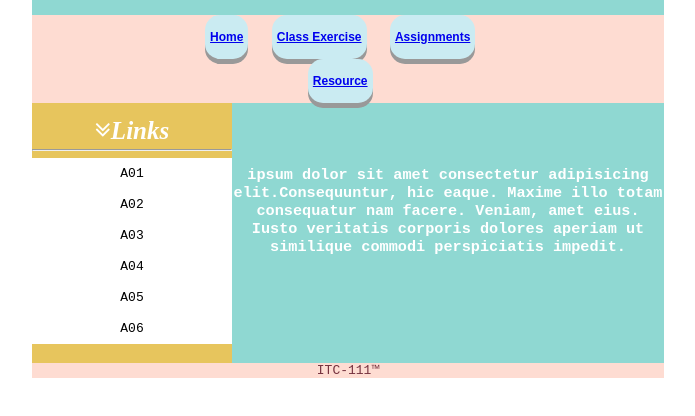
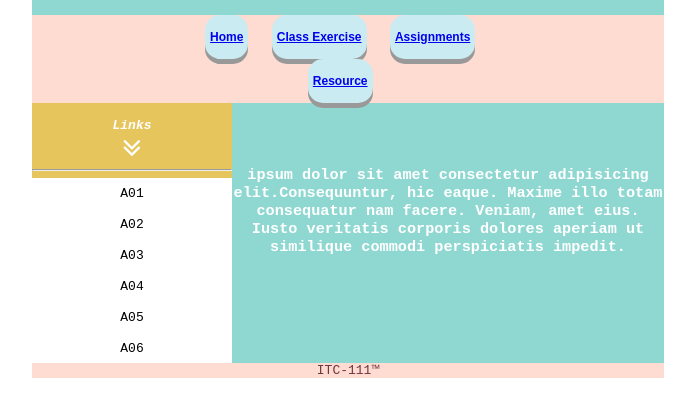
Before and after one commit to Kerkphon/ITC-111c, a plain HTML site: page classEx03.html in a window 1280 px wide. Shown: the part 52-468 px from the top of the page, without its empty margins (292-987 px from the left). Drawn offline with Linux system fonts and the light colour scheme.

Commit message:
Update classEx03.html

```diff
--- a/classEx03.html
+++ b/classEx03.html
@@ -156,7 +156,9 @@
             <main>
             <!-- Link Section Start -->
                 <section class="left"><br>
-                    <p class="fa fa-angle-double-down" style="font-size:25px;color:rgb(255, 255, 255)"><strong><i>Links</i></strong></p>
+                    <p><strong><i>Links</i></strong>
+                        <p  class="fa fa-angle-double-down" style="font-size:30px;color:rgb(255, 255, 255)"></p>
+                    </p>
                     <hr>
                     <ul>
                         <li>
```
